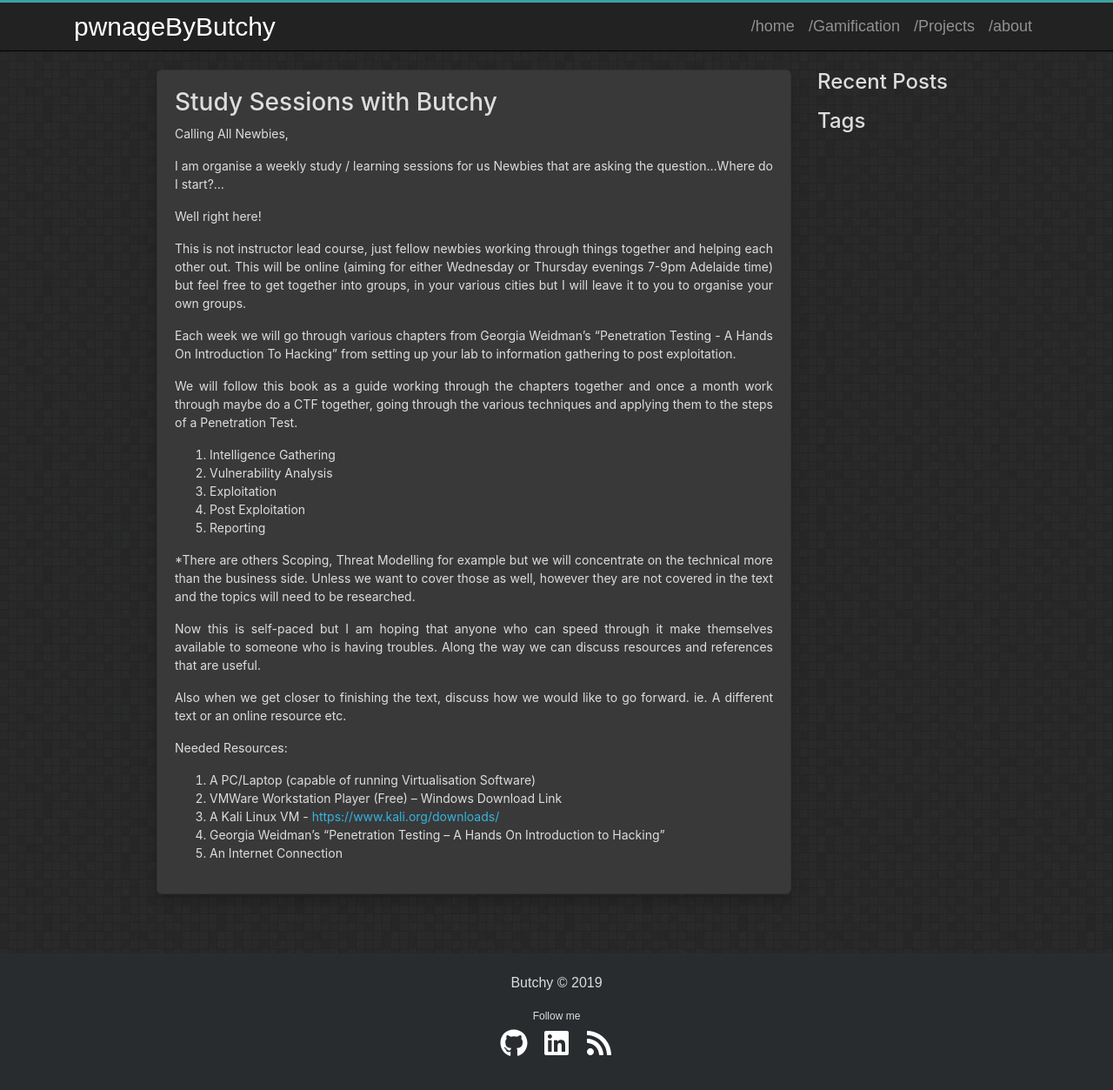
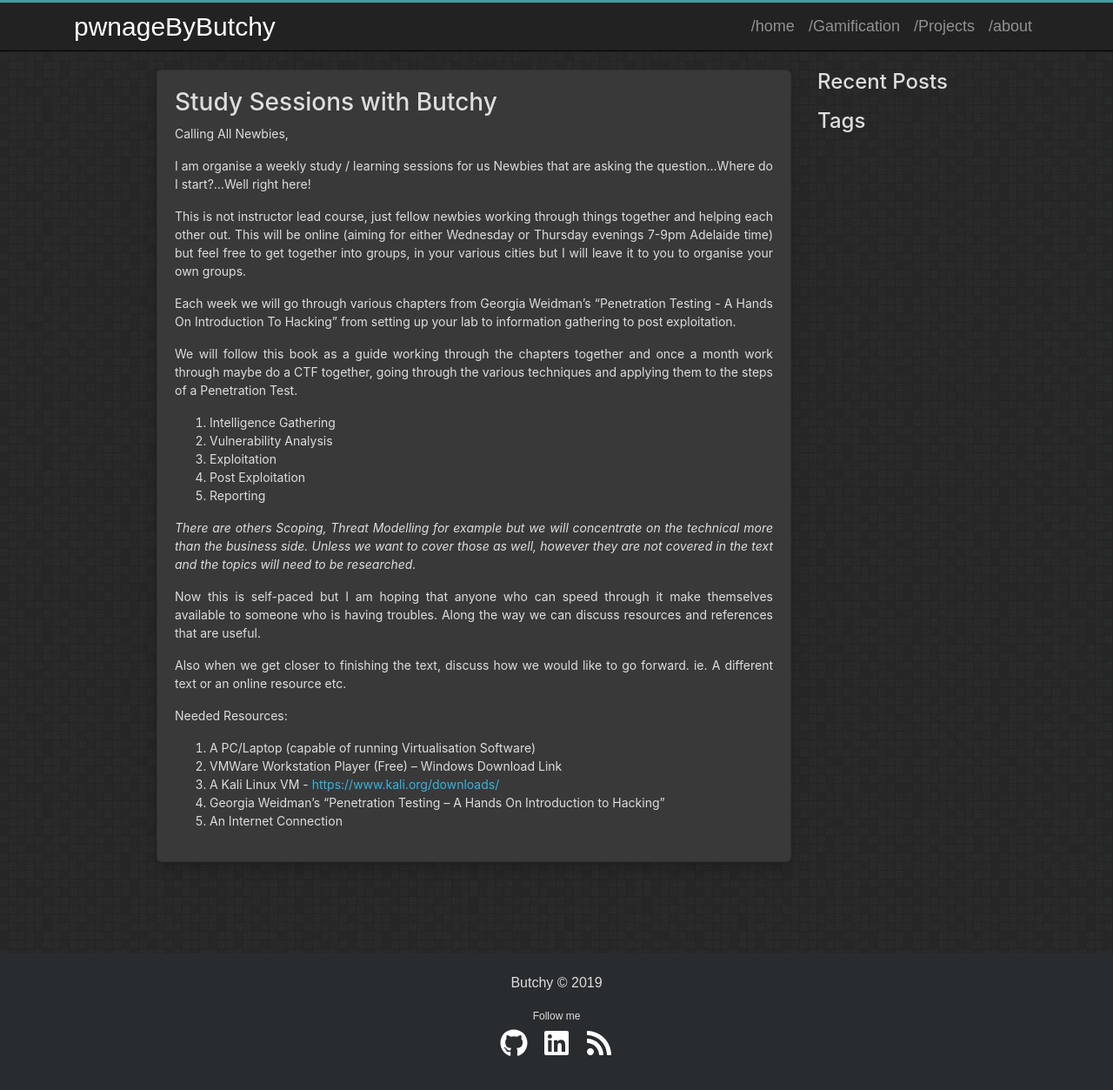
Before and after one commit to pwnageByButchy/pwnageByButchy.github.io, a Jekyll site: the page built from study.md, in a window 1280 px wide and 1278 px high. Shown: the top 1253 px of the window at 87% size. Built offline with Jekyll 4.4.1, drawn with Linux system fonts in a browser that asks for light colours.

```diff
--- a/study.md
+++ b/study.md
@@ -7,9 +7,7 @@ title: Study Sessions with Butchy
 
 Calling All Newbies,
 
-I am organise a weekly study / learning sessions for us Newbies that are asking the question...Where do I start?...
-
-Well right here!
+I am organise a weekly study / learning sessions for us Newbies that are asking the question...Where do I start?...Well right here!
 
 This is not instructor lead course, just fellow newbies working through things together and helping each other out. This will be online (aiming for either Wednesday or Thursday evenings 7-9pm Adelaide time) but feel free to get together into groups, in your various cities but I will leave it to you to organise your own groups.
 
@@ -23,7 +21,7 @@ We will follow this book as a guide working through the chapters together and on
 4. Post Exploitation
 5. Reporting
 
-*There are others Scoping, Threat Modelling for example but we will concentrate on the technical more than the business side. Unless we want to cover those as well, however they are not covered in the text and the topics will need to be researched.
+*There are others Scoping, Threat Modelling for example but we will concentrate on the technical more than the business side. Unless we want to cover those as well, however they are not covered in the text and the topics will need to be researched.*
 
 Now this is self-paced but I am hoping that anyone who can speed through it make themselves available to someone who is having troubles. Along the way we can discuss resources and references that are useful.
 
```
